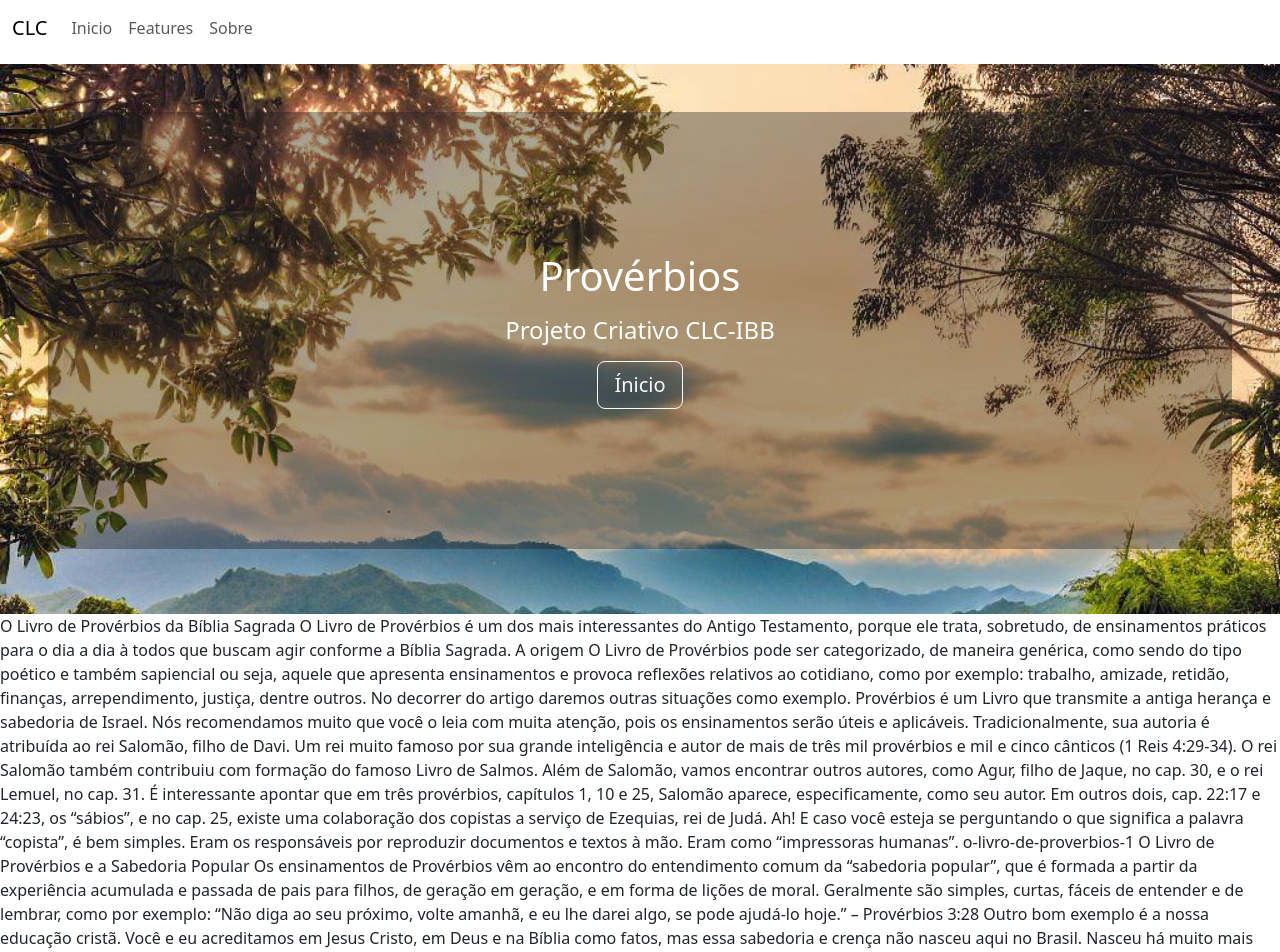
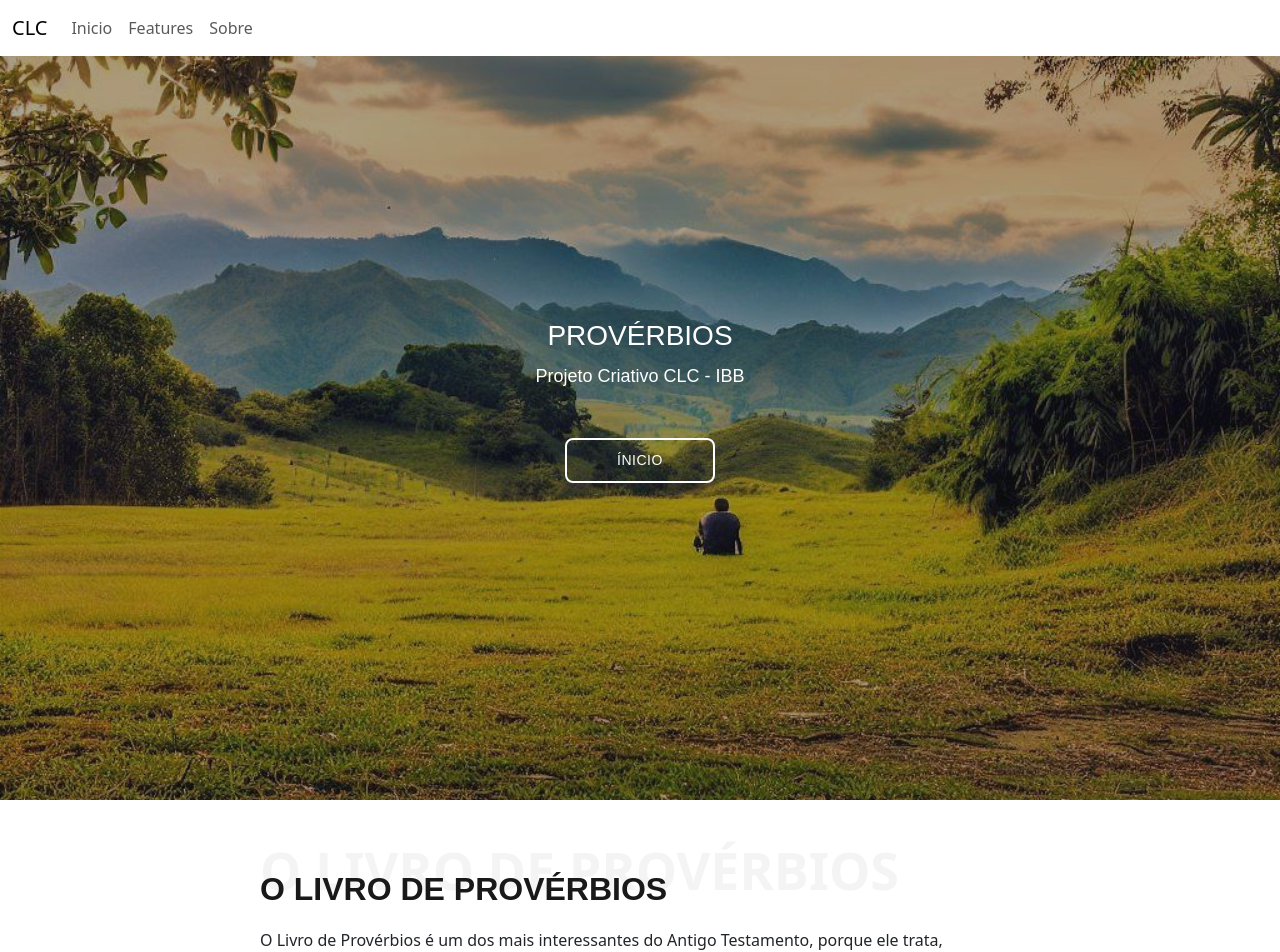
Before and after one commit to SuelanyBrito/Project-pv-frontend, an Angular app: page /home in a window 1280 px wide. Shown: the top 952 px of the page. Built offline with nearby package versions, Linux system fonts and the light colour scheme.

Commit message:
add style in home

```diff
--- a/src/app/components/header/header.component.scss
+++ b/src/app/components/header/header.component.scss
@@ -11,4 +11,7 @@
       }
     }
 
+    h1, h2, h3, h4, h5, h6 {
+      font-family: "Raleway", sans-serif;
+    }
   }
--- a/src/app/components/home/home.component.html
+++ b/src/app/components/home/home.component.html
@@ -1,30 +1,29 @@
 <div class="home-container">
+  <!-- Seção 1: Cabeçalho com imagem de fundo -->
   <div class="p-5 text-center bg-image" [style.background-image]="'url(/assets/images/img-home.jpg)'">
     <div class="mask">
       <div class="d-flex justify-content-center align-items-center h-100">
         <div class="text-white">
-          <h1 class="mb-3">Provérbios</h1>
-          <h4 class="mb-3">Projeto Criativo CLC-IBB</h4>
-          <a class="btn btn-outline-light btn-lg" (click)="scrollToContent()" role="button">Ínicio</a>
+          <h1 class="title">Provérbios</h1>
+          <h4 class="subtitle">Projeto Criativo CLC - IBB</h4>
+          <a class="btn btn-outline-light btn-lg" (click)="scrollToContent()" id="button">Ínicio</a>
         </div>
       </div>
     </div>
   </div>
-  <div #content class="text-about-home">
-    <p> O Livro de Provérbios da Bíblia Sagrada
+
+  <!-- Seção 2: Conteúdo sobre o Livro de Provérbios -->
+  <section #content class="text-about-home">
+    <span>O Livro de Provérbios</span>
+    <h1 class="title-about">O Livro de Provérbios</h1>
+    <p>
       O Livro de Provérbios é um dos mais interessantes do Antigo Testamento, porque ele trata, sobretudo, de ensinamentos práticos para o dia a dia à todos que buscam agir conforme a Bíblia Sagrada.
-
       A origem
       O Livro de Provérbios pode ser categorizado, de maneira genérica, como sendo do tipo poético e também sapiencial ou seja, aquele que apresenta ensinamentos e provoca reflexões relativos ao cotidiano, como por exemplo: trabalho, amizade, retidão, finanças, arrependimento, justiça, dentre outros. No decorrer do artigo daremos outras situações como exemplo.
-
       Provérbios é um Livro que transmite a antiga herança e sabedoria de Israel. Nós recomendamos muito que você o leia com muita atenção, pois os ensinamentos serão úteis e aplicáveis.
-
       Tradicionalmente, sua autoria é atribuída ao rei Salomão, filho de Davi. Um rei muito famoso por sua grande inteligência e autor de mais de três mil provérbios e mil e cinco cânticos (1 Reis 4:29-34). O rei Salomão também contribuiu com formação do famoso Livro de Salmos.
-
       Além de Salomão, vamos encontrar outros autores, como Agur, filho de Jaque, no cap. 30, e o rei Lemuel, no cap. 31.
-
       É interessante apontar que em três provérbios, capítulos 1, 10 e 25, Salomão aparece, especificamente, como seu autor. Em outros dois, cap. 22:17 e 24:23, os “sábios”, e no cap. 25, existe uma colaboração dos copistas a serviço de Ezequias, rei de Judá.
-
       Ah! E caso você esteja se perguntando o que significa a palavra “copista”, é bem simples. Eram os responsáveis por reproduzir documentos e textos à mão. Eram como “impressoras humanas”.
 
       o-livro-de-proverbios-1
@@ -110,5 +109,5 @@
       Leia-o e veja o quanto já pratica destes ensinamentos em sua vida! Acredito que já faça muito, mas é sempre bom estarmos alinhados às coisas de Deus.
 
       Que Deus te abençoe, meu irmão e minha irmã em Cristo e até a próxima leitura! </p>
-  </div>
+  </section>
 </div>
--- a/src/app/components/home/home.component.scss
+++ b/src/app/components/home/home.component.scss
@@ -1,18 +1,90 @@
-.home-container{
-    margin-top: 60px;
+.home-container {
+    position: relative;
+    overflow: hidden;
+  }
 
   .bg-image {
-        height: 550px;
-        margin-top: 64px;
+    height: 100vh;
+    width: 100%;
     background-size: cover;
+    background-position: center;
+    position: relative;
+  }
 
   .mask {
-            padding: 130px;
+    position: absolute;
+    top: 0;
+    left: 0;
+    width: 100%;
+    height: 100%;
     background-color: rgba(27, 26, 26, 0.363);
+    display: flex;
+    align-items: center;
+    justify-content: center;
+  }
 
   .text-white {
     padding: 10px;
+    text-align: center;
   }
+
+  .text-about-home {
+    max-width: 800px;
+    margin: 50px auto;
+    padding: 20px;
   }
+
+  h1, h2, h3, h4, h5, h6 {
+    font-family: "Raleway", sans-serif;
   }
+
+  .title{
+    font-size: 28px;
+    line-height: 36px;
+    text-transform: uppercase;
+    margin-bottom: 10px;
   }
+
+  .subtitle{
+    font-size: 18px;
+    line-height: 24px;
+    margin-bottom: 50px;
+  }
+
+  #button{
+    font-family: "Raleway", sans-serif;
+    text-transform: uppercase;
+    font-weight: 500;
+    font-size: 14px;
+    letter-spacing: 0.5px;
+    display: inline-block;
+    padding: 10px 50px;
+    transition: 0.5s;
+    border: 2px solid #fff;
+    color: #fff;
+  }
+
+  #button:hover {
+    background-color: #696969 !important;
+  }
+
+  span{
+    position: absolute;
+    color: #f4f4f4;
+    z-index: 1;
+    font-weight: 700;
+    font-size: 52px;
+    text-transform: uppercase;
+    line-height: 0;
+  }
+
+  .title-about{
+    font-size: 32px;
+    font-weight: 700;
+    text-transform: uppercase;
+    margin-bottom: 20px;
+    padding-bottom: 0;
+    color: #191919;
+    position: relative;
+    z-index: 2;
+  }
```
Lines whose indentation alone changed are shown as unchanged.
